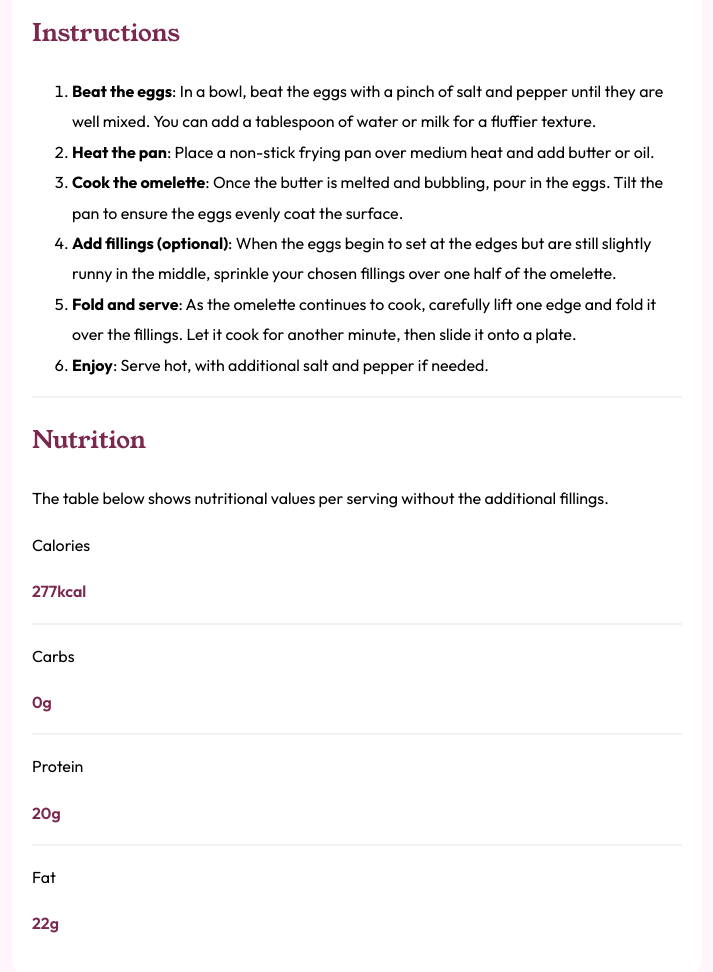
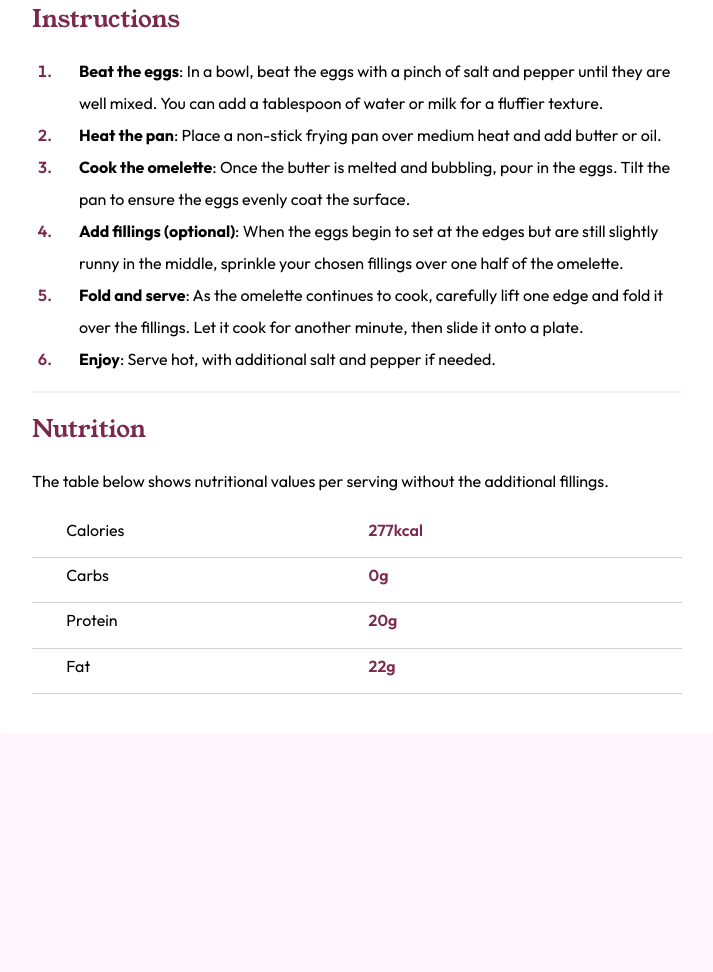
Before and after one commit to RoxySash/Recipe-Page-Challenge, a plain HTML site: page recipe-page-main/index.html in a window 1280 px wide. Shown: the part 1060-2032 px from the top of the page, without its empty margins (283-996 px from the left). After the commit the page ends 1874 px from the top, so only its background shows below. Drawn offline with Linux system fonts and the light colour scheme.

Commit message:
Second Commit

```diff
--- a/recipe-page-main/index.html
+++ b/recipe-page-main/index.html
@@ -26,13 +26,13 @@
 
 <div class="small-container">
   <h3>Preparation time</h3>
-  <p class="small-para-indent">
+
 <ul>
   <li><strong>Total</strong>: Approximately 10 minutes</li>
   <li><strong>Preparation</strong>: 5 minutes</li>
   <li><strong>Cooking</strong>: 5 minutes</li>
 </ul>
-</p>
+
 </div>
 
   <h2>Ingredients</h2>
@@ -66,23 +66,37 @@
 </ol>
 
 <hr>
+
   <h2>Nutrition</h2>
 
   <p>The table below shows nutritional values per serving without the additional fillings.</p>
-<div class="table-values">
-  <p><span class="nutrition">Calories</span></p>
-  <p><span class="values-nutrition">277kcal</span></p>
-<hr>
-  <p><span class="nutrition">Carbs</span></p>
-  <p><span class="values-nutrition">0g</span></p>
-<hr>
-  <p><span class="nutrition">Protein</span></p>
-  <p><span class="values-nutrition">20g</span></p>
-<hr>
-  <p><span class="nutrition">Fat</span></p>
-  <p><span class="values-nutrition">22g</span></p>
 
-</div>
+
+
+<table>
+  <tr>
+  <td class="nutrition">Calories</td>
+  <td class="values-nutrition">277kcal</td>
+</tr>
+
+<tr>
+  <td class="nutrition">Carbs</td>
+  <td class="values-nutrition">0g</td>
+
+</tr>
+
+<tr>
+  <td class="nutrition">Protein</td>
+  <td class="values-nutrition">20g</td>
+</tr>
+
+<tr>
+  <td class="nutrition">Fat</td>
+  <td class="values-nutrition">22g</td>
+</tr>
+
+</table>
+
   <!-- <div class="attribution">
     Challenge by <a href="https://www.frontendmentor.io?ref=challenge" target="_blank">Frontend Mentor</a>.
     Coded by <a href="#">Your Name Here</a>.
--- a/recipe-page-main/styles.css
+++ b/recipe-page-main/styles.css
@@ -8,19 +8,33 @@ body {
     align-items: center;
     padding-top: 80px;
     padding-bottom: 80px;
-    line-height: 1.9;
+    line-height: 2rem;
+    margin: 0;
 
+
+}
+
+:where(main ol, main ul) {
+    margin-inline-start: 0;
+    padding-inline-start: 23px;
+  }
+
+h1 {
+    font-family: "Young Serif", serif;
+    font-weight: 500;
 }
 
 h2 {
     font-family: "Young Serif", serif;
     color: hsl(332, 51%, 32%);
     font-weight: 400;
+    padding-left: 0%;
+    margin-left: 0%;
 }
 
 h3 {
     color: hsl(332, 51%, 32%);
-    text-indent: 5%;
+
 }
 
 img {
@@ -29,16 +43,18 @@ img {
 }
 .small-container {
     background-color: hsl(330, 100%, 98%);
-    padding: 10px;
-    margin: 5px;
-    border-radius: 6px;
+    padding-left: 40px;
+    padding-top: 15px;
+    padding-bottom: 15px;
+    border-radius: 10px;
+    line-height: 2rem;
 
 }
 
 .container {
     background-color: hsl(0, 0%, 100%);
     max-width: 650px;
-    padding: 20px;
+    padding: 40px;
     border-radius: 15px;
 }
 
@@ -48,12 +64,48 @@ hr {
     border: 1px solid #f3f2f2;
 }
 
+    /* trying to indent the list items */
+
+
+
+    ul {
+        text-indent: 3%;
+    }
+
+   ol li {
+    margin-left: 0;
+    padding-left: 1.5em;
+    list-style-position: outside;
+   }
+
+      ::marker {
+        color: hsl(332, 51%, 32%);
+        font-weight: 600;
+}
+
+/* How do I get this to look like a table should i even use a table or grid*/
 
 
 .values-nutrition {
     color: hsl(332, 51%, 32%);
+    font-weight: 600;
+    text-align: left;
 
-   font-weight: 600;
+}
 
 
+table {
+    width: 100%;
+    max-width: auto;
+    border-collapse: collapse;
 }
+
+th,td {
+    padding-bottom: 0.7rem;
+    border-bottom: 1px solid lightgray;
+}
+
+.nutrition {
+   text-indent: 10%;
+
+}
```
Also changed, not shown: 1 other file.
